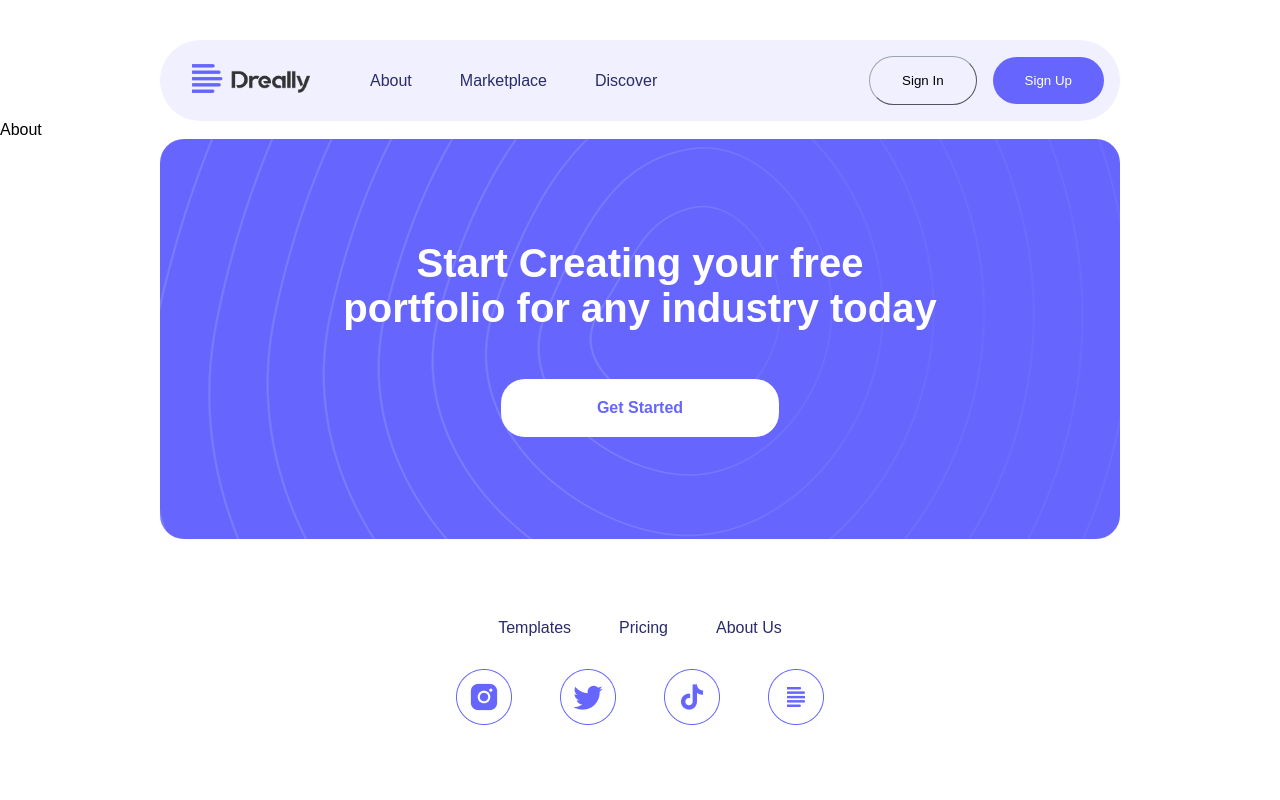
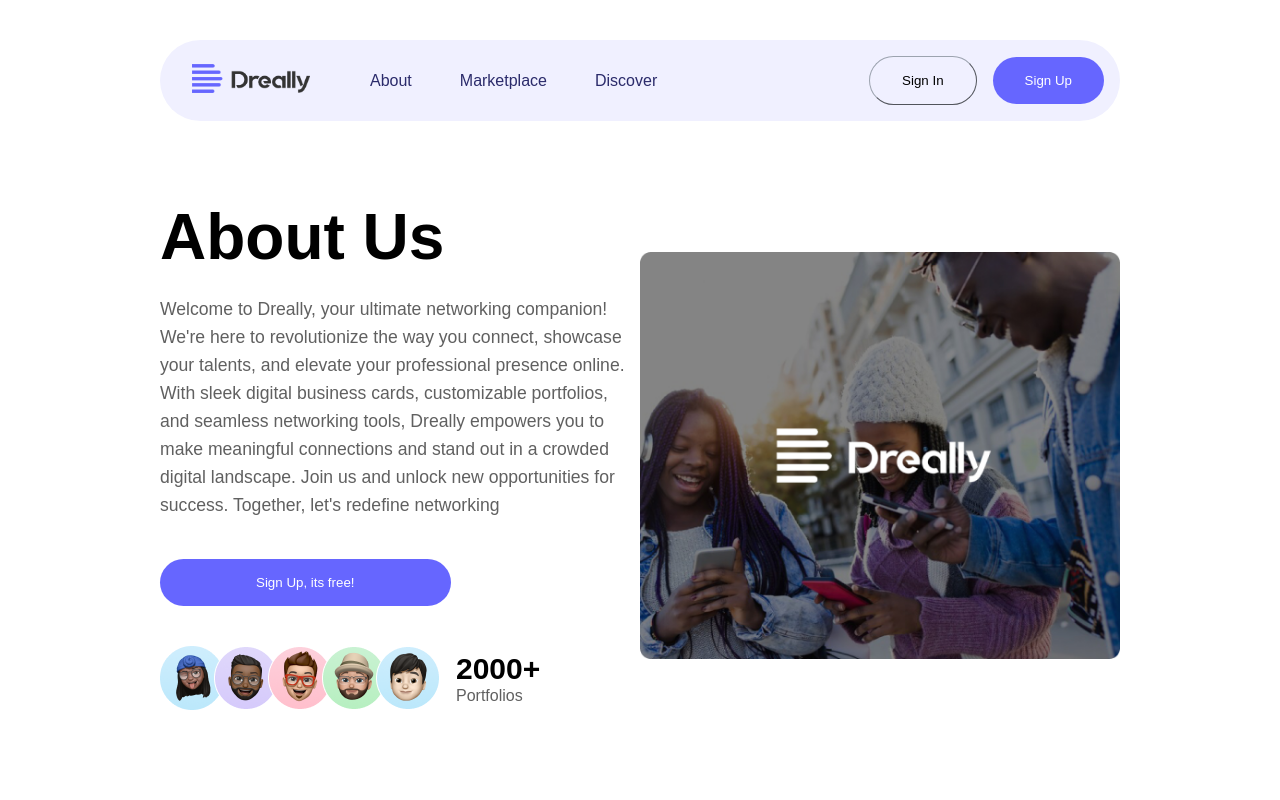
Before and after one commit to Vader4k/Dreally, a React (Vite) app: page /about in a window 1280 px wide. Shown: the top 800 px of the page. Built offline with nearby package versions, Linux system fonts and the light colour scheme; a web font is replaced by a local one.

Commit message:
@add/ done with about hero section

```diff
--- a/src/assets/index.js
+++ b/src/assets/index.js
@@ -68,6 +68,9 @@
 import slide7 from './slide7.png'
 import slide8 from './slide8.png'
 
+//image for about page
+import aboutbg from './aboutbg.png'
+
 export {
     logo,
     idea,
@@ -121,4 +124,5 @@
     slide6,
     slide7,
     slide8,
+    aboutbg
 }
--- a/src/pages/About.jsx
+++ b/src/pages/About.jsx
@@ -1,8 +1,42 @@
-
+import group from '../assets/Group 1.png'
+import { aboutbg } from '../assets'
 
 const About = () => {
   return (
-    <div>About</div>
+    <section className="w-full px-4 sm:px-8 md:px-12 lg:px-20 xl:px-40">
+      <div className="w-full flex items-center justify-between my-20">
+        <div className="flex flex-col gap-5 items-start w-full mb-20">
+          <h1 className="font-bold text-[4rem] max-w leading-[4.6rem]">
+            About Us
+          </h1>
+          <p className="leading-7 text-neutral-300 text-[1.1rem] max-w-[600px]">
+            Welcome to Dreally, your ultimate networking companion! We're here to revolutionize the way you connect, showcase your talents, and elevate your professional presence online. With sleek digital business cards, customizable portfolios, and seamless networking tools, Dreally empowers you to make meaningful connections and stand out in a crowded digital landscape. Join us and unlock new opportunities for success. Together, let{"'"}s redefine networking
+          </p>
+          <button
+            className="py-4 my-5 px-24 border-none cursor-pointer text-white outline-none rounded-[100px] bg-primary-500"
+          >
+            Sign Up, its free!
+          </button>
+          <div className='flex items-center gap-4'>
+            <div className='flex items-center'>
+              <img src={group} alt="group" />
+            </div>
+            <div className='flex flex-col'>
+              <h1 className='font-semibold text-3xl font-Sora'>2000+</h1>
+              <p className='text-neutral-300 font-Sora'>Portfolios</p>
+            </div>
+          </div>
+        </div>
+
+        <div className='mb-20 w-full h-fit justify-end items-end flex'>
+        <img
+          src={aboutbg}
+          alt="dreally"
+          className='w-full'
+          />
+      </div>
+      </div>
+    </section>
   )
 }
 
```
Also changed, not shown: src/assets/aboutbg.png (added).
